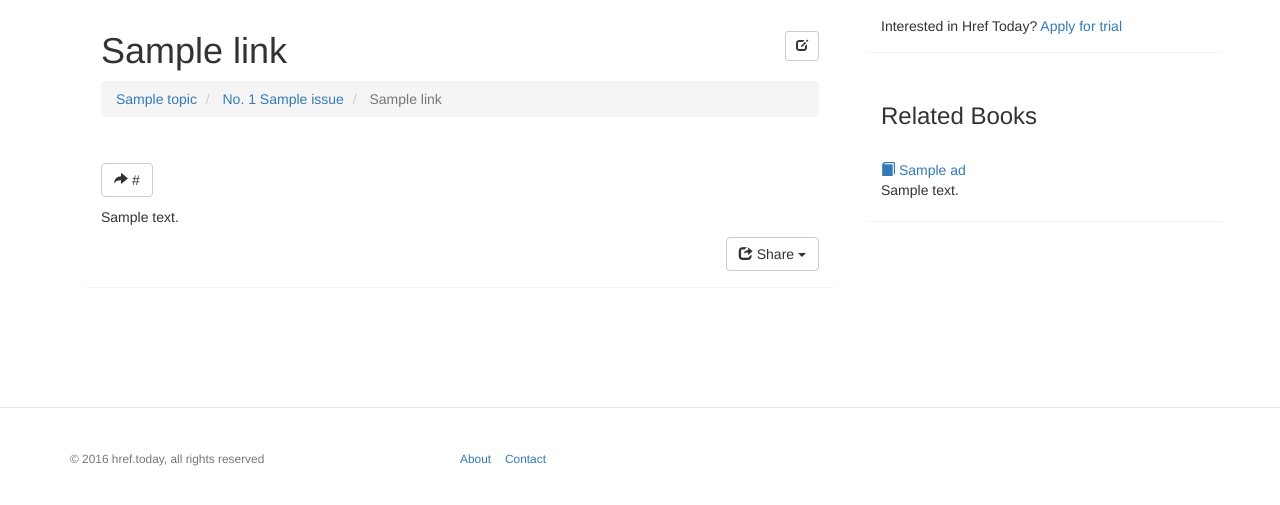
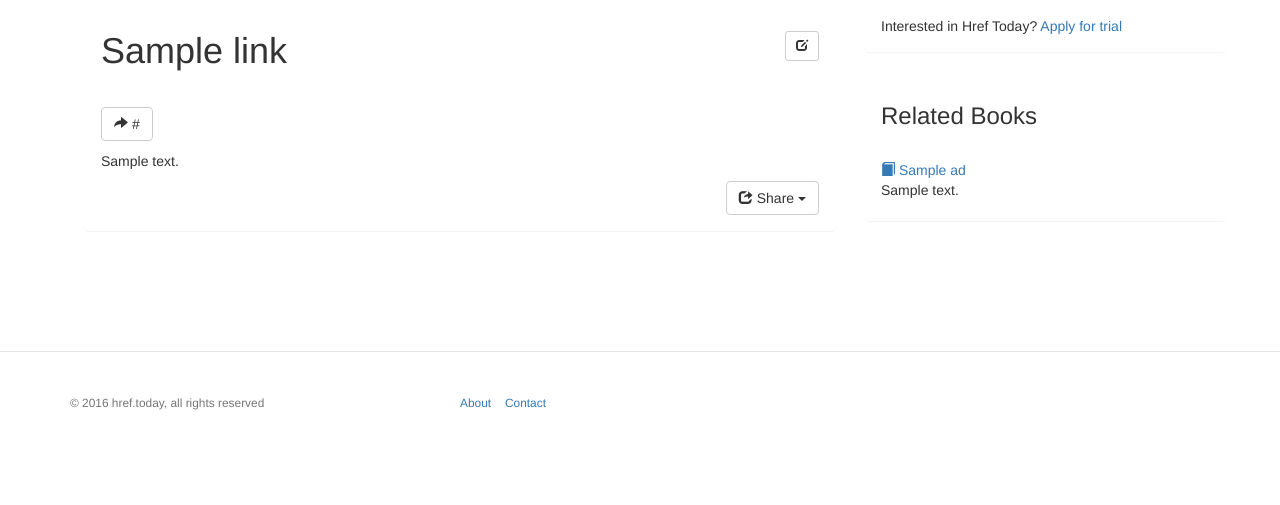
Before and after one commit to soasme/hreftoday, a Flask app: page /links/1 in a window 1280 px wide. Shown: the top 505 px of the page. Run offline with Flask 2, Linux system fonts and the light colour scheme; a user stored in the database is signed in; tables that the repository leaves empty hold one stand-in row (values such as "Sample post"); parts of the project's set-up code (start-up, migrations or seed data) failed here and were passed over; some libraries are stand-ins or nearby versions.

Commit message:
remove breadcrumb for link.

```diff
--- a/app/templates/web/link/item.html
+++ b/app/templates/web/link/item.html
@@ -21,23 +21,6 @@
             </div>
             {% endif %}
           </h1>
-          <ol class="breadcrumb">
-            <li>
-              <a href="{{ url_for('web.get_topic_issues', id=issue.topic_id) }}"
-                 >{{ issue.topic.title }}</a>
-            </li>
-            <li>
-              <a href="{{ url_for('web.get_issue', id=issue.id) }}">
-                {% if issue.serial %}
-                <span>No. {{ issue.serial }}</span>
-                {% endif %}
-                <span>{{ issue.title }}</span>
-              </a>
-            </li>
-            <li class="active">
-              {{ link.title }}
-            </li>
-          </ol>
         </div>
         <div class="panel-body">
           <p>
```
